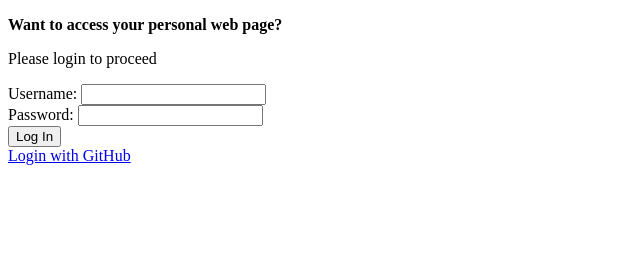
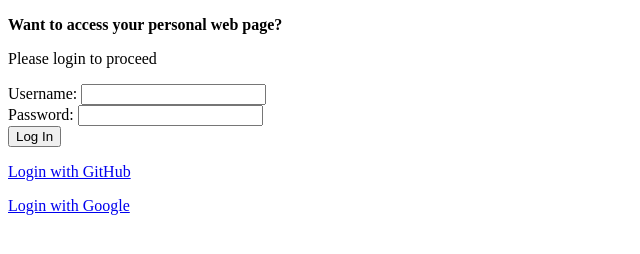
Before and after one commit to blueh0rse/nsaa-lab2, a website: page login.html in a window 1280 px wide. Shown: the whole page, without its empty margins (0-640 px from the left). Drawn offline with Linux system fonts and the light colour scheme.

Commit message:
Google login button

```diff
--- a/login.html
+++ b/login.html
@@ -24,6 +24,7 @@
         <input type="submit" value="Log In" />
       </div>
     </form>
-    <a href="https://github.com/login/oauth/authorize?client_id=Ov23liuOhQ3tYlPql0Y3&redirect_url=http%3A%2F%2Flocalhost%3A3000%2Foauth2cb&scope=user%3Aemail">Login with GitHub</a>
+    <p><a href="https://github.com/login/oauth/authorize?client_id=Ov23liuOhQ3tYlPql0Y3&redirect_url=http%3A%2F%2Flocalhost%3A3000%2Foauth2cb&scope=user%3Aemail">Login with GitHub</a></p>
+    <p><a href="/oidc/login">Login with Google</a></p>
   </body>
 </html>
```
